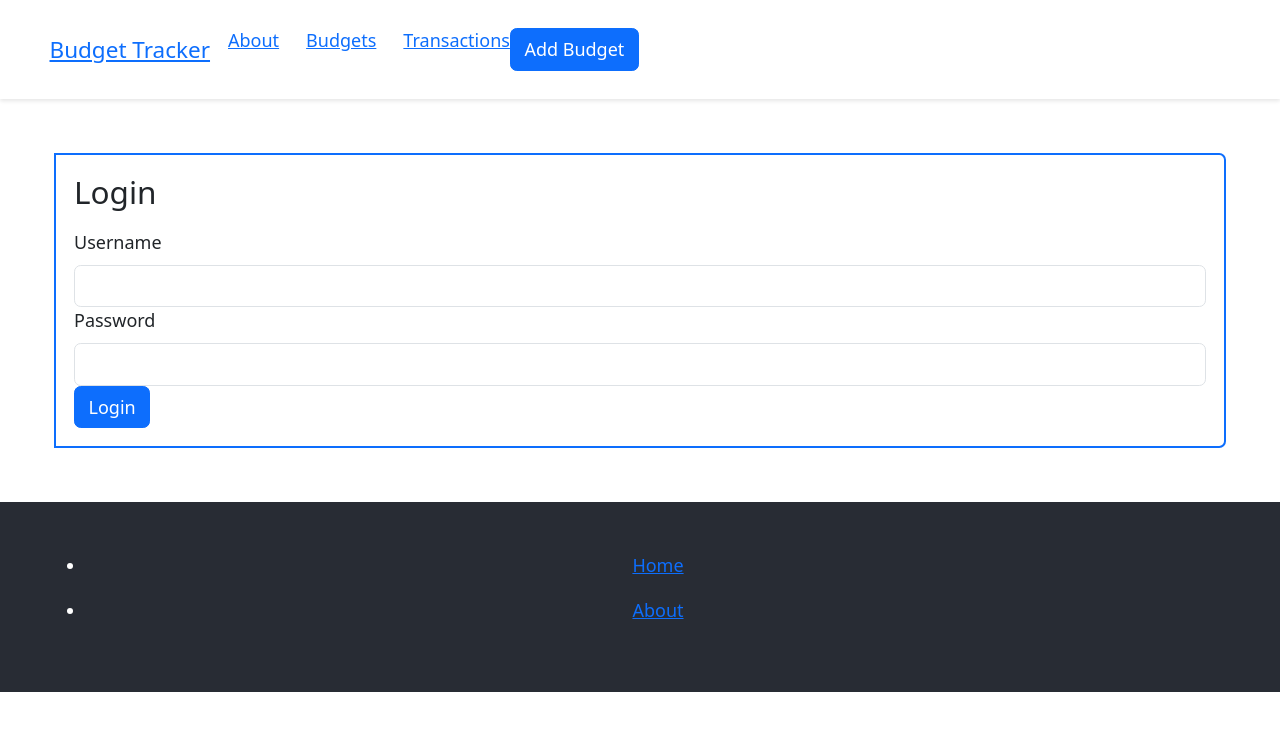
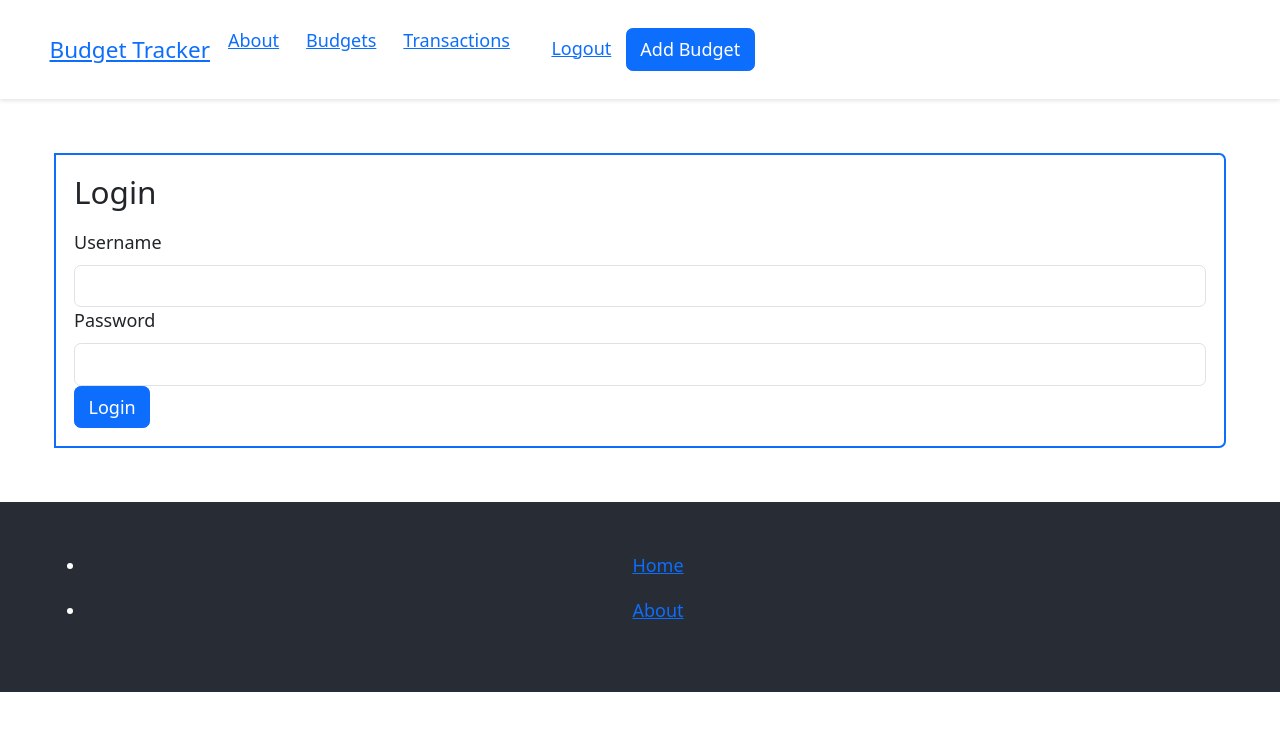
Before and after one commit to chris92vr/Budget-Tracker, a Next.js app: page /login in a window 1280 px wide. Shown: the top 730 px of the page. Built offline with nearby package versions, Linux system fonts and the light colour scheme.

Commit message:
Updated nav

```diff
--- a/components/Header.js
+++ b/components/Header.js
@@ -3,9 +3,10 @@
 import Link from 'next/link';
 import styles from '@/styles/Header.module.css';
 import Button from 'react-bootstrap/Button';
-
+import LogoutButton from './LogoutButton';
 import { Navbar, Container, Nav, Col } from 'react-bootstrap';
 import { Row } from 'react-bootstrap';
+
 
 export default function Header() {
   return (
@@ -39,6 +40,9 @@ export default function Header() {
                   </Link>
                 </Nav>
               </Col>
+              <Col>
+                <LogoutButton />
+              </Col>
             </Row>
           </Navbar.Collapse>
           <Button variant="primary" href="/add-budget">
```
